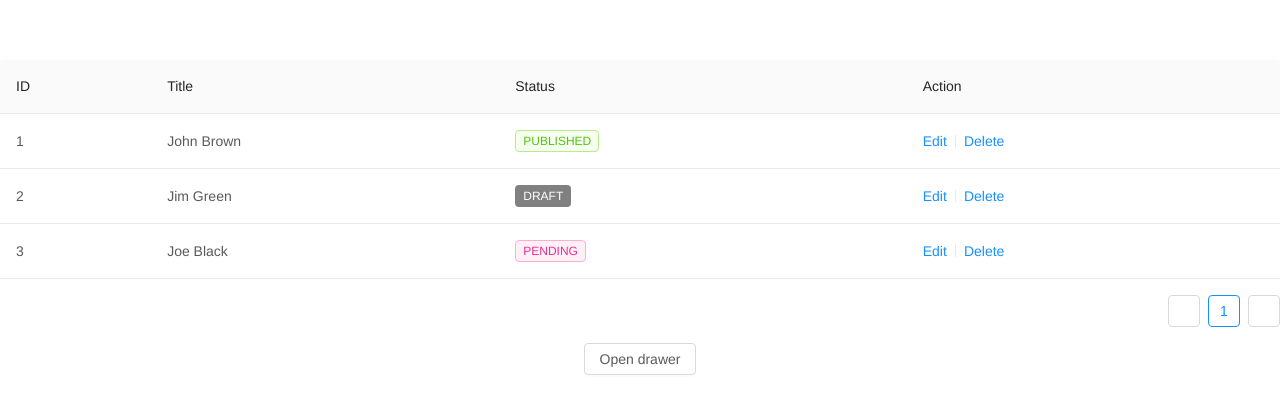
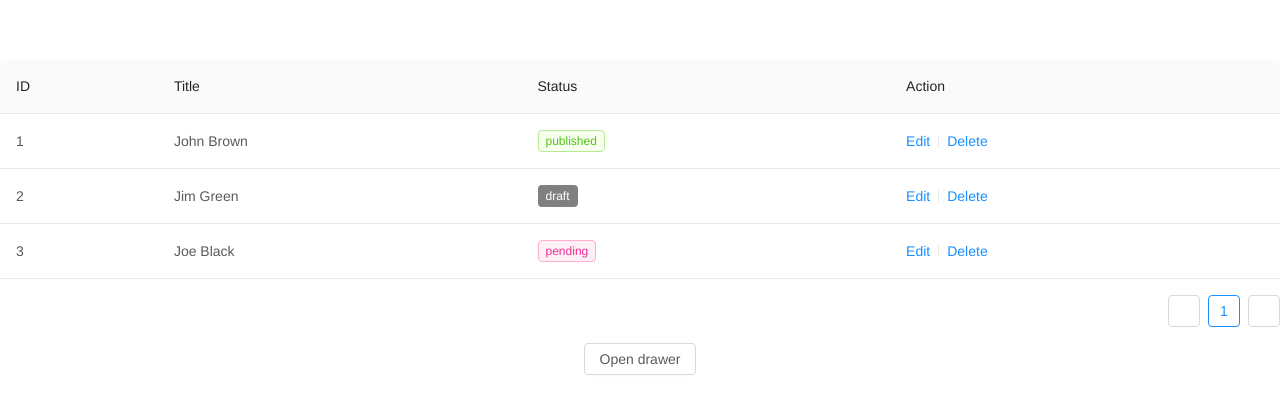
Before and after one commit to EDGI9/my-dummy-table-app, a Vue app in the folder my-dummy-table-app/: page / in a window 1280 px wide. Shown: the top 414 px of the page. Built offline with nearby package versions, Linux system fonts and the light colour scheme.

Commit message:
Removing the uppercase

```diff
--- a/my-dummy-table-app/src/components/Table.vue
+++ b/my-dummy-table-app/src/components/Table.vue
@@ -3,7 +3,7 @@
     <a slot="name" slot-scope="title">{{ title }}</a>
     <span slot="status" slot-scope="status">
         <a-tag :key="status" :color="getStatusColor(status)">
-            {{ status.toUpperCase() }}
+            {{ status }}
         </a-tag>
     </span>
     <span slot="action" slot-scope="text, record, index">
```
